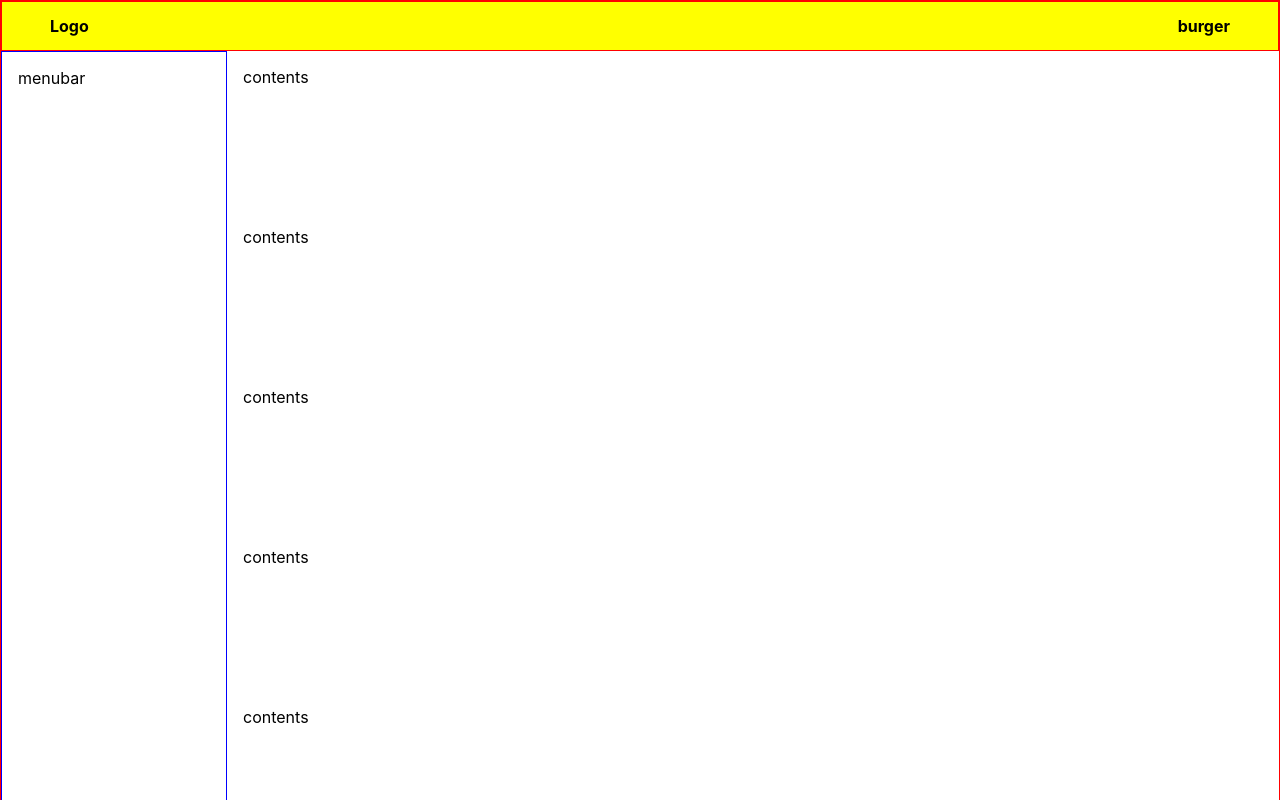
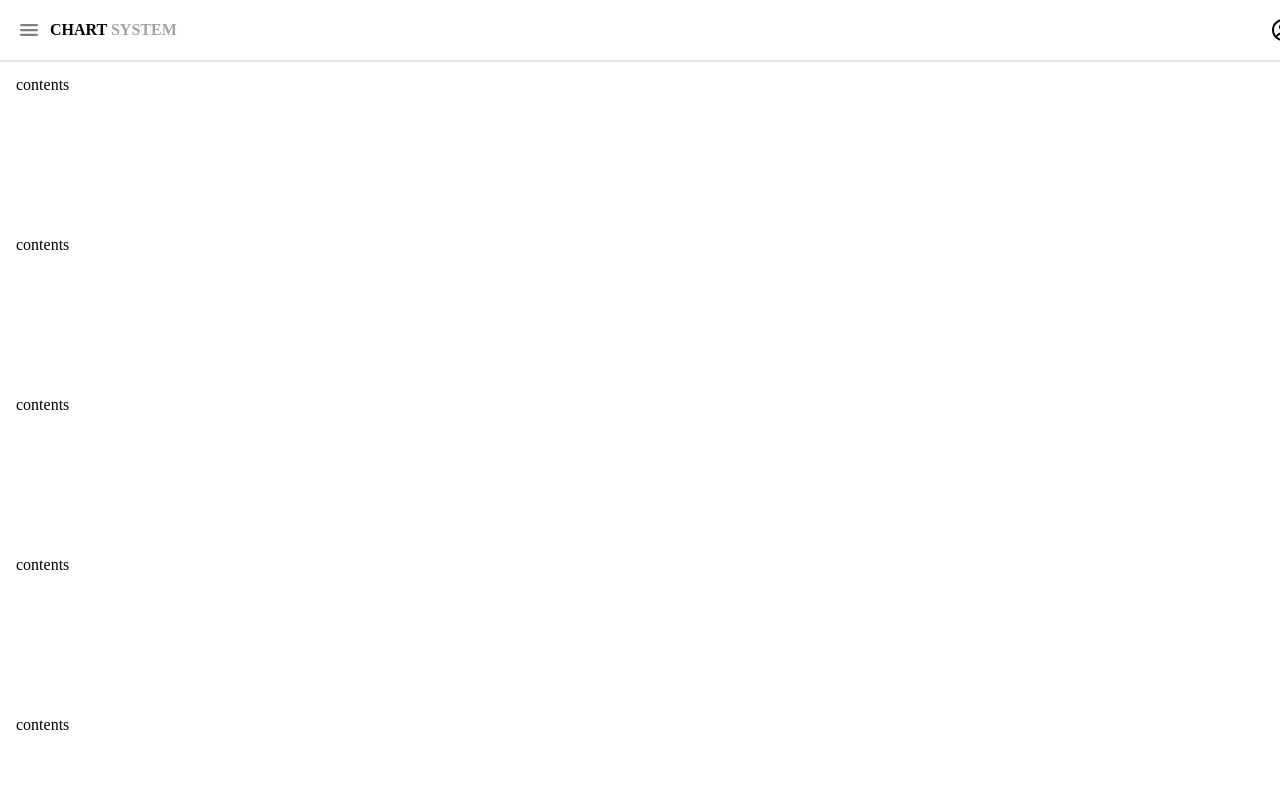
Before and after one commit to jeeseongmin/chart-management-system, a React (Create React App) app in the folder front/: page / in a window 1280 px wide. Shown: the top 800 px of the page. Built offline with nearby package versions, Linux system fonts and the light colour scheme; a web font is replaced by a local one.

Commit message:
Feat[#7] : 메뉴바 토글 UI 구성 및 함수 구성에 따른 redux 수정

```diff
--- a/front/package.json
+++ b/front/package.json
@@ -12,6 +12,7 @@
     "prettier": "^3.0.2",
     "react": "^18.2.0",
     "react-dom": "^18.2.0",
+    "react-icons": "^4.10.1",
     "react-redux": "^8.1.2",
     "react-scripts": "5.0.1",
     "react-testing-library": "^8.0.1",
--- a/front/src/App.scss
+++ b/front/src/App.scss
@@ -1,8 +1,18 @@
 $pv: 16px;
+$gray: #a3a3a3;
+
+
+@font-face {
+  font-family: 'KBO-Dia-Gothic_bold';
+  src: url('https://cdn.jsdelivr.net/gh/projectnoonnu/noonfonts_2304-2@1.0/KBO-Dia-Gothic_bold.woff') format('woff');
+  font-weight: 700;
+  font-style: normal;
+}
 
 html, body {
   height: 100%;
   scroll-behavior: smooth;
+  font-family: 'KBO-Dia-Gothic_bold'
   //overflow: hidden;
 }
 
@@ -12,23 +22,43 @@ html, body {
 
 .App {
   height: 100%;
-  border: 1px solid red;
+}
+
+#iconButton {
+  background-color: transparent;
+  border: 1px solid transparent;
+  cursor: pointer;
+  padding: 0;
+  margin: 0;
+  display: flex;
+  //align-items: center;
+  //justify-content: center;
 }
 
 header {
-  background-color: yellow;
-  border: 1px solid red;
-  height: 48px;
-  padding: 0 48px;
+  width: 100%;
+  position: fixed;
+  background-color: white;
+  border-bottom: 2px solid #e3e3e3;
+  height: 60px;
+  padding: 0 16px;
   display: flex;
   align-items: center;
   justify-content: space-between;
+}
+
+header > div {
+  display: flex;
+  flex-direction: row;
+  align-items: center;
+  gap: 8px;
 }
 
 #contentLayout {
   display: flex;
   flex-direction: row;
   flex: 1;
+  padding-top: 60px;
 }
 
 #contents {
@@ -36,8 +66,37 @@ header {
   overflow-y: scroll;
 }
 
-#menubar {
-  border: 1px solid blue;
-  width: 12rem;
-  padding: $pv;
+#sidebar {
+  position: fixed;
+  top: 0;
+  left: 0;
+  height: 100%;
+  background-color: #35393f;
+  //padding: $pv;
+  overflow: hidden;
+
+  transition: 0.3s all ease-out;
 }
+
+.sidebarOpen {
+  width: 18rem;
+}
+
+.sidebarClose {
+  width: 0rem;
+}
+
+#sidebar > #header {
+  width: 18rem;
+  height: 60px;
+  padding: 0 16px;
+  display: flex;
+  align-items: center;
+  background-color: #35393f;
+  gap: 8px;
+  color: white;
+}
+
+#sidebar > #content {
+
+}
--- a/front/src/components/layout/ContentsLayout.jsx
+++ b/front/src/components/layout/ContentsLayout.jsx
@@ -1,11 +1,15 @@
 import React from 'react';
-import Menubar from "./Menubar";
 import Contents from "./Contents";
+import Sidebar from "./Sidebar";
+import { useSelector } from "react-redux";
 
 const ContentLayout = ({children}) => {
+
+  const sidebar = useSelector((state) => state.setting.sidebar);
+
   return (
     <div id={"contentLayout"}>
-      <Menubar/>
+      <Sidebar/>
       <Contents/>
     </div>
   );
--- a/front/src/components/layout/Header.jsx
+++ b/front/src/components/layout/Header.jsx
@@ -1,10 +1,25 @@
 import React from 'react';
+import { CgProfile } from "react-icons/cg";
+import { IoMenu } from "react-icons/io5";
+import { useDispatch } from "react-redux";
+import { toggleSidebar } from "../../features/setting/settingSlice";
 
 const Header = () => {
+  const dispatch = useDispatch();
+
   return (
     <header>
-      <div><b>Logo</b></div>
-      <div><b>burger</b></div>
+      <div>
+        <button id={"iconButton"} onClick={() => dispatch(toggleSidebar())}>
+          <IoMenu size={24} id={"icon"} style={{color: "gray"}}/>
+        </button>
+        <div><b>CHART <span style={{color: "#a3a3a3"}}>SYSTEM</span></b></div>
+      </div>
+      <div>
+        <button id="iconButton">
+          <CgProfile size={24}/>
+        </button>
+      </div>
     </header>
   );
 };
--- a/front/src/components/layout/Menubar.jsx
+++ /dev/null
@@ -1,9 +0,0 @@
-import React from 'react';
-
-const Menubar = () => {
-  return (
-    <div id={"menubar"}>menubar</div>
-  );
-};
-
-export default Menubar;
--- /dev/null
+++ b/front/src/components/layout/Sidebar.jsx
@@ -0,0 +1,26 @@
+import React from 'react';
+import { IoMenu } from "react-icons/io5";
+import { useDispatch, useSelector } from "react-redux";
+import { toggleSidebar } from "../../features/setting/settingSlice";
+
+const Sidebar = () => {
+  const dispatch = useDispatch();
+  const sidebar = useSelector(state => state.setting.sidebar)
+
+  return (
+    <div id={"sidebar"} class={sidebar ? "sidebarOpen" : "sidebarClose"}>
+      <div id={"header"}>
+        <button id={"iconButton"} onClick={() => dispatch(toggleSidebar())}>
+          <IoMenu size={24} id={"icon"} style={{color: "gray"}}/>
+        </button>
+        <div><b><span style={{color: "white"}}>CHART</span> <span style={{color: "#a3a3a3"}}>SYSTEM</span></b></div>
+      </div>
+      <div id={"content"}>
+        <div id={"top"}></div>
+        <div id={""}></div>
+      </div>
+    </div>
+  );
+};
+
+export default Sidebar;
--- /dev/null
+++ b/front/src/features/setting/settingSlice.js
@@ -0,0 +1,20 @@
+import { createSlice } from '@reduxjs/toolkit'
+
+const initialState = {
+  sidebar: false,
+}
+
+const settingSlice = createSlice({
+  name: 'setting',
+  initialState,
+  reducers: {
+    toggleSidebar: (state) => {
+      state.sidebar = !state.sidebar;
+    },
+  },
+})
+
+// Action creators are generated for each case reducer function
+export const {toggleSidebar} = settingSlice.actions
+
+export default settingSlice.reducer
--- a/front/src/index.jsx
+++ b/front/src/index.jsx
@@ -3,8 +3,8 @@ import ReactDOM from 'react-dom/client';
 import './index.css';
 import App from './App';
 import reportWebVitals from './reportWebVitals';
-import { store } from "./app/store";
 import { Provider } from "react-redux";
+import store from "./store";
 
 const root = ReactDOM.createRoot(document.getElementById('root'));
 root.render(
--- a/front/src/app/store.js
+++ b/front/src/store/index.js
@@ -1,9 +1,9 @@
 import { configureStore } from '@reduxjs/toolkit'
-import { counterSlice } from "../features/counter/counterSlice";
+import settingReducer from "../features/setting/settingSlice";
 
-export const store = configureStore({
+const store = configureStore({
   reducer: {
-    counter: counterSlice,
+    setting: settingReducer
   },
 })
 
@@ -19,3 +19,5 @@ export const store = configureStore({
  *
  *
  */
+
+export default store;
```
Also changed, not shown: 2 other files (tests, documents, lock files or other folders).
